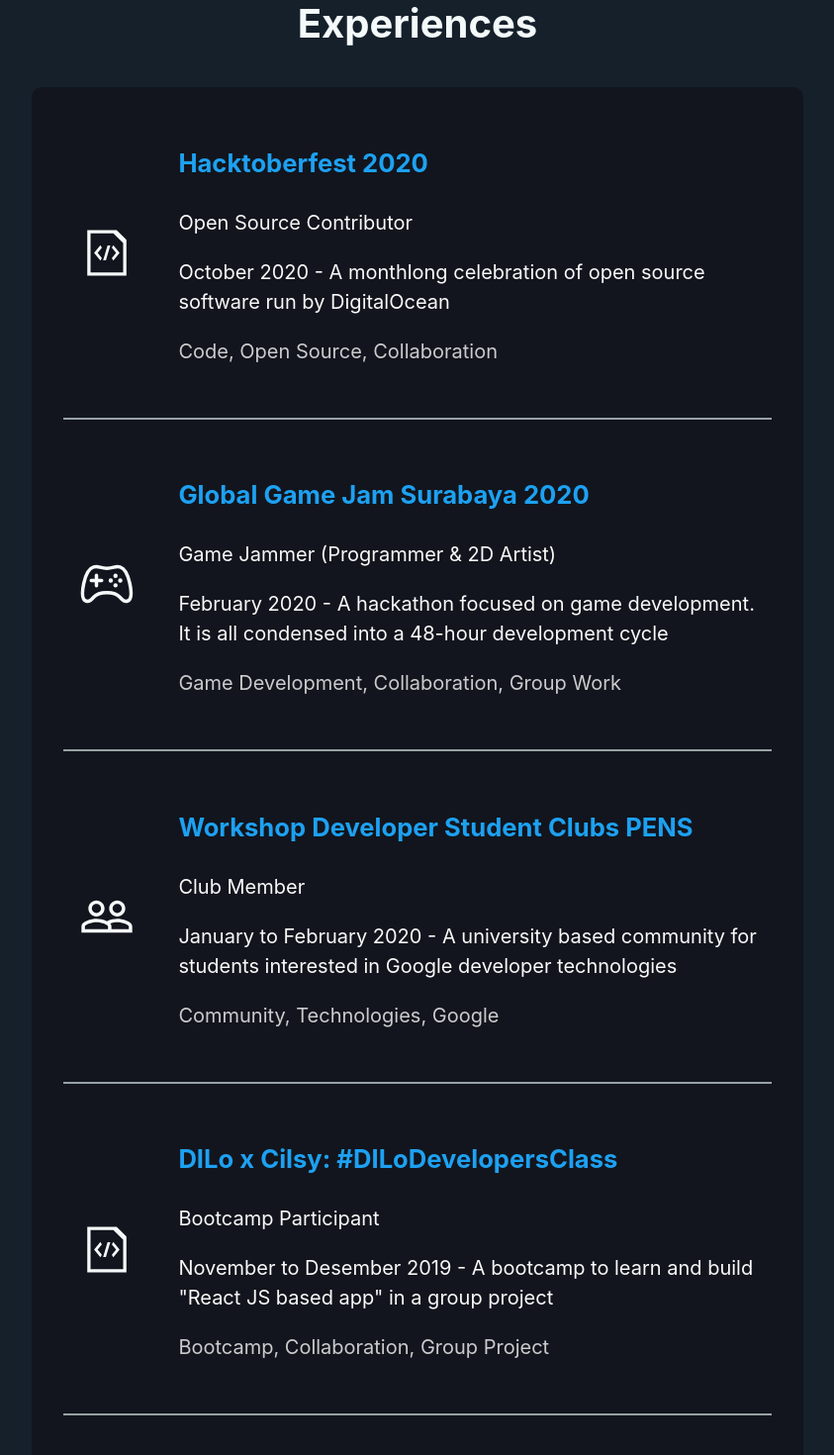
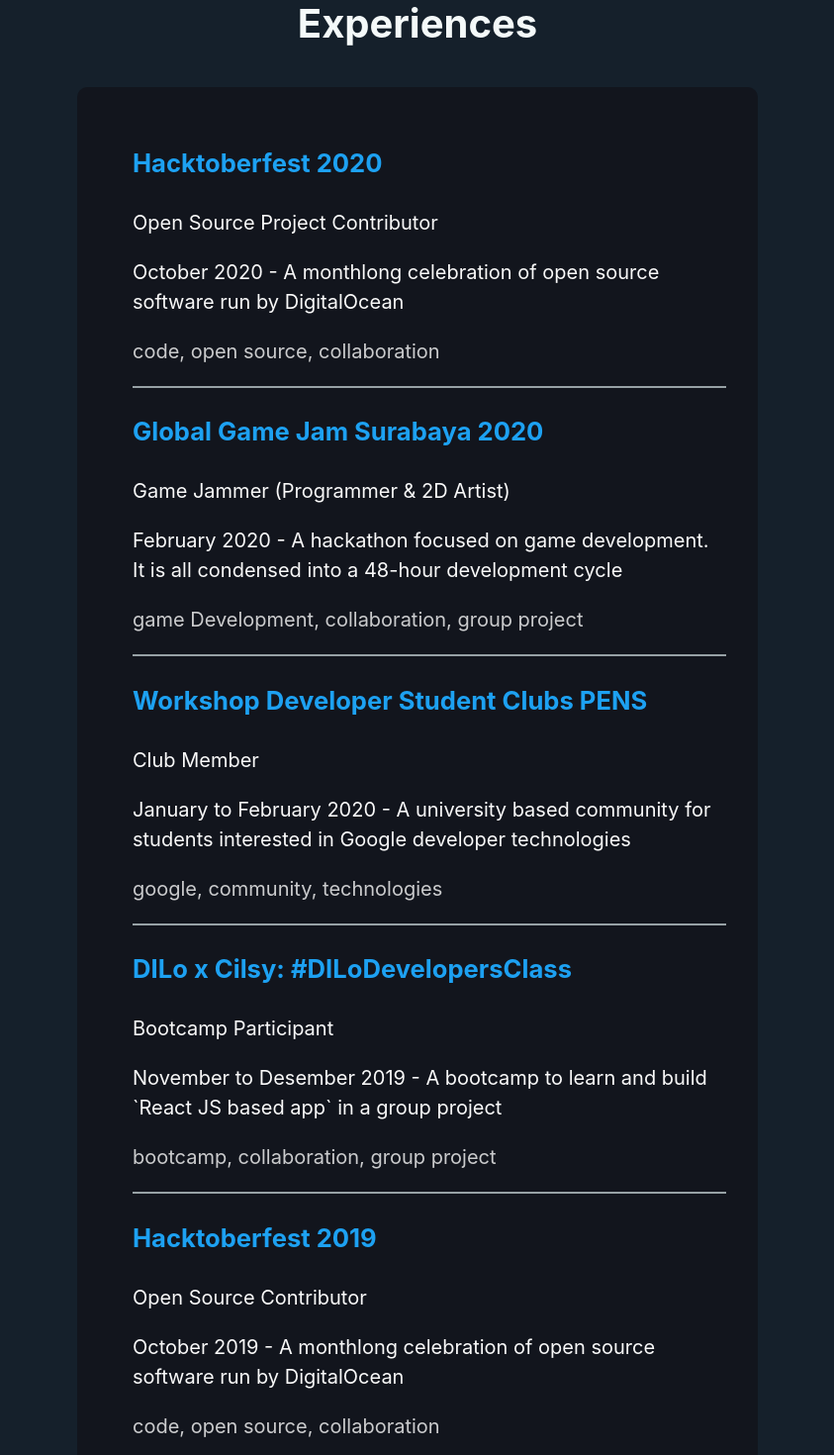
Before and after one commit to ilhambara/portfolio, a Next.js app: page /experiences in a window 1280 px wide. Shown: the part 80-1550 px from the top of the page at 99% size, without its empty margins (218-1061 px from the left). Built offline with nearby package versions, Linux system fonts and the light colour scheme.

Commit message:
Edit: moved to local json data and create component

```diff
--- /dev/null
+++ b/data/experiences.json
@@ -0,0 +1,50 @@
+[
+	{
+		"id": 1,
+		"title": "Hacktoberfest 2020",
+		"role": "Open Source Project Contributor",
+		"description": "A monthlong celebration of open source software run by DigitalOcean",
+		"time": "October 2020",
+		"tags": "code, open source, collaboration"
+	},
+	{
+		"id": 2,
+		"title": "Global Game Jam Surabaya 2020",
+		"role": "Game Jammer (Programmer & 2D Artist)",
+		"description": "A hackathon focused on game development. It is all condensed into a 48-hour development cycle",
+		"time": "February 2020",
+		"tags": "game Development, collaboration, group project"
+	},
+	{
+		"id": 3,
+		"title": "Workshop Developer Student Clubs PENS",
+		"role": "Club Member",
+		"description": "A university based community for students interested in Google developer technologies",
+		"time": "January to February 2020",
+		"tags": "google, community, technologies"
+	},
+	{
+		"id": 4,
+		"title": "DILo x Cilsy: #DILoDevelopersClass",
+		"role": "Bootcamp Participant",
+		"description": "A bootcamp to learn and build `React JS based app` in a group project",
+		"time": "November to Desember 2019",
+		"tags": "bootcamp, collaboration, group project"
+	},
+	{
+		"id": 5,
+		"title": "Hacktoberfest 2019",
+		"role": "Open Source Contributor",
+		"description": "A monthlong celebration of open source software run by DigitalOcean",
+		"time": "October 2019",
+		"tags": "code, open source, collaboration"
+	},
+	{
+		"id": 6,
+		"title": "AndroidDev Surabaya Meetup",
+		"role": "Participant",
+		"description": "An event related to Hacktoberfest 2019. Discussing about Android X and Jetpack library",
+		"time": "October 2019",
+		"tags": "meetup, android, sharing"
+	}
+]
--- a/pages/experiences.js
+++ b/pages/experiences.js
@@ -1,17 +1,17 @@
-import Head from 'next/head';
-import { IoGameControllerOutline } from 'react-icons/io5';
-import { MdPeopleOutline } from 'react-icons/md';
-import { DiCodeBadge } from 'react-icons/di';
-import { BiMessage } from 'react-icons/bi';
-import styles from '../styles/Experiences.module.css';
-import components from '../styles/Components.module.css';
+import data from "../data/experiences.json";
+import Head from "next/head";
+import styles from "../styles/Experiences.module.css";
+import components from "../styles/Components.module.css";
 
 export default function Experiences() {
 	return (
 		<div className={components.container}>
 			<Head>
 				<title>Experiences | Next Portfolio</title>
-        <link rel="icon" href="https://raw.githubusercontent.com/ilhambara/nextjs-portfolio/main/public/favicon.ico" />
+				<link
+					rel="icon"
+					href="https://raw.githubusercontent.com/ilhambara/nextjs-portfolio/main/public/favicon.ico"
+				/>
 			</Head>
 
 			<main className={components.main}>
@@ -20,74 +20,22 @@ export default function Experiences() {
 				</div>
 				<div className={styles.background__experiences}>
 					<div className={styles.experiences}>
-            <div className={styles.icon__experiences}>
-              <DiCodeBadge size={56} />
-            </div>
 						<div className={styles.detail__experiences}>
-              <h3>Hacktoberfest 2020</h3>
-              <p>Open Source Contributor</p>
-              <p>October 2020 - A monthlong celebration of open source software run by DigitalOcean</p>
-              <p className={styles.text__tag}>Code, Open Source, Collaboration</p>
-            </div>
+							{data.map((experience) => {
+								return (
+									<>
+										<div key={experience.id}>
+											<h3>{experience.title}</h3>
+											<p>{experience.role}</p>
+											<p>
+												{experience.time} - {experience.description}
+											</p>
+											<p className={styles.text__tag}>{experience.tags}</p>
 										</div>
 										<hr className={styles.hr__line}></hr>
-          <div className={styles.experiences}>
-            <div className={styles.icon__experiences}>
-              <IoGameControllerOutline size={56} />
-            </div>
-            <div className={styles.detail__experiences}>
-              <h3>Global Game Jam Surabaya 2020</h3>
-              <p>Game Jammer (Programmer & 2D Artist)</p>
-              <p>February 2020 - A hackathon focused on game development. It is all condensed into a 48-hour development cycle</p>
-              <p className={styles.text__tag}>Game Development, Collaboration, Group Work</p>
-            </div>
-          </div>
-          <hr className={styles.hr__line}></hr>
-          <div className={styles.experiences}>
-            <div className={styles.icon__experiences}>
-              <MdPeopleOutline size={56} />
-            </div>
-            <div className={styles.detail__experiences}>
-              <h3>Workshop Developer Student Clubs PENS</h3>
-              <p>Club Member</p>
-              <p>January to February 2020 - A university based community for students interested in Google developer technologies</p>
-              <p className={styles.text__tag}>Community, Technologies, Google</p>
-            </div>
-          </div>
-          <hr className={styles.hr__line}></hr>
-          <div className={styles.experiences}>
-            <div className={styles.icon__experiences}>
-              <DiCodeBadge size={56} />
-            </div>
-            <div className={styles.detail__experiences}>
-              <h3>DILo x Cilsy: #DILoDevelopersClass</h3>
-              <p>Bootcamp Participant</p>
-              <p>November to Desember 2019 - A bootcamp to learn and build "React JS based app" in a group project</p>
-              <p className={styles.text__tag}>Bootcamp, Collaboration, Group Project</p>
-            </div>
-          </div>
-          <hr className={styles.hr__line}></hr>
-          <div className={styles.experiences}>
-            <div className={styles.icon__experiences}>
-              <DiCodeBadge size={56} />
-            </div>
-            <div className={styles.detail__experiences}>
-              <h3>Hacktoberfest 2019</h3>
-              <p>Open Source Contributor</p>
-              <p>October 2019 - A monthlong celebration of open source software run by DigitalOcean</p>
-              <p className={styles.text__tag}>Code, Open Source, Collaboration</p>
-            </div>
-          </div>
-          <hr className={styles.hr__line}></hr>
-          <div className={styles.experiences}>
-            <div className={styles.icon__experiences}>
-              <BiMessage size={56} />
-            </div>
-            <div className={styles.detail__experiences}>
-              <h3>AndroidDev Surabaya Meetup</h3>
-              <p>Participant</p>
-              <p>October 2019 - An event related to Hacktoberfest 2019. Discussing about Android X and Jetpack library</p>
-              <p className={styles.text__tag}>MeetUp, Android, Sharing</p>
+									</>
+								);
+							})}
 						</div>
 					</div>
 				</div>
--- a/styles/Experiences.module.css
+++ b/styles/Experiences.module.css
@@ -37,7 +37,7 @@
 
 .detail__experiences {
 	line-height: 1.5;
-  padding-left: 1.8rem;
+	padding-left: 1.5rem;
 }
 
 .detail__experiences h3 {
@@ -56,7 +56,10 @@
 	max-width: 800px;
 	opacity: 0.6;
 	border: 1px solid azure;
-  margin: 0 2rem;
+}
+
+.hr__line:last-child {
+	display: none;
 }
 
 .text__tag {
```
Also changed, not shown: components/HomeCard.js (+14 -7 lines), data/Home.js (deleted, +0 -23 lines), data/home.json (added, +26 -0 lines), pages/index.js (+1 -10 lines). Lines whose indentation alone changed are shown as unchanged.
